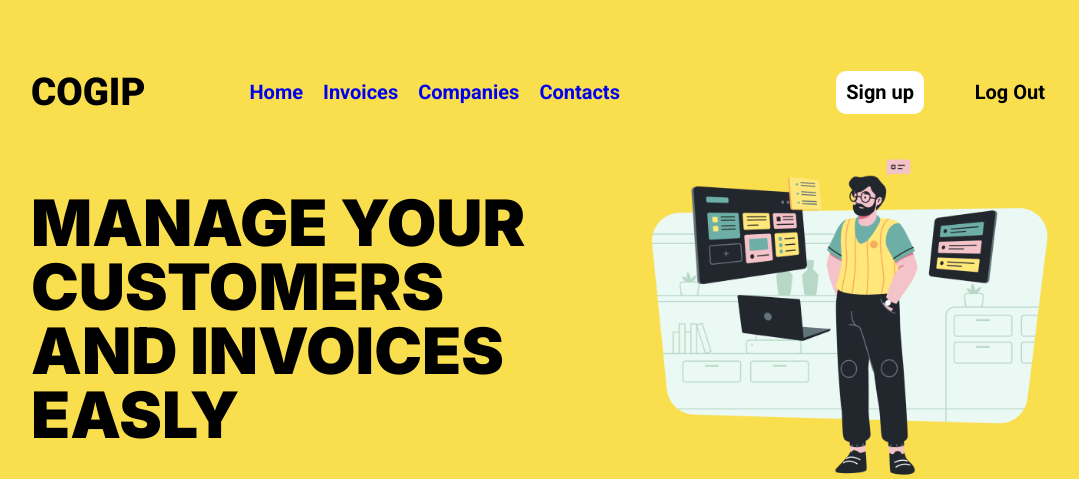
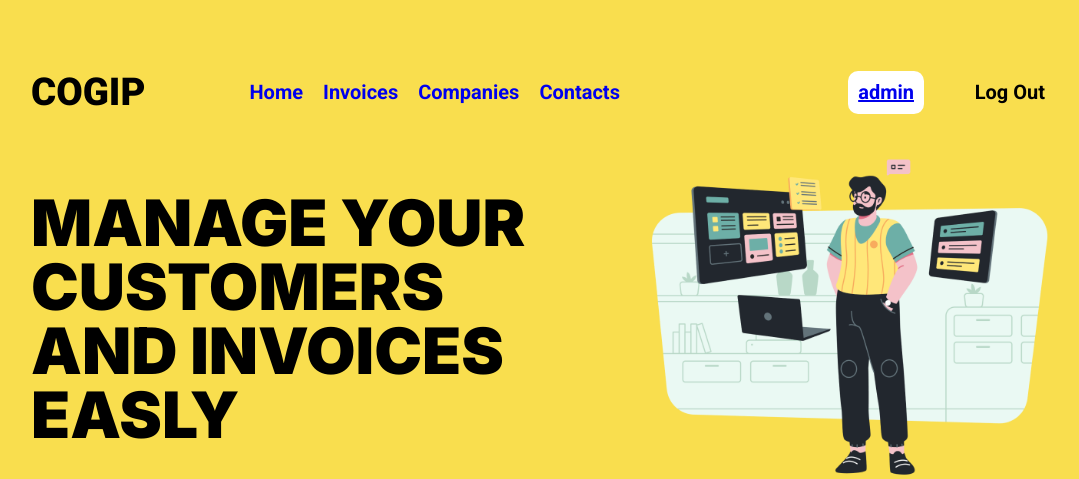
Before and after one commit to VincentDevi/cogip, a PHP site: template templates/welcome.html.twig in a window 1280 px wide. Shown: the top 479 px of the page, without its empty margins (97-1176 px from the left). Run offline with PHP 8.4, Linux system fonts and the light colour scheme; the template is opened without the code that fills it: most values are stand-ins (such as "Sample title", 1, 10 or a date in 2020); some libraries are stand-ins or nearby versions.

Commit message:
added link to go to the dashboard

```diff
--- a/templates/header.html.twig
+++ b/templates/header.html.twig
@@ -20,7 +20,7 @@
                         <li class="menu__nav__invoices"><a class="headerlinks" href="/cogip/public/invoices">Invoices</a></li>
                         <li class="menu__nav__companies"><a class="headerlinks" href="/cogip/public/companies">Companies</a></li>
                         <li class="menu__nav__contacts"><a class="headerlinks" href="/cogip/public/contacts">Contacts</a></li>
-                        <button class="menu__connection__signUp">Sign up</button>
+                        <button class="menu__connection__signUp"><a href="{{ root }}/admin"> admin</a></button>
                         <a href="{{ root }}/login/disconnect"><button class="menu__connection__login">Log Out</button></a>
                     </ul>
                 </div>
```
